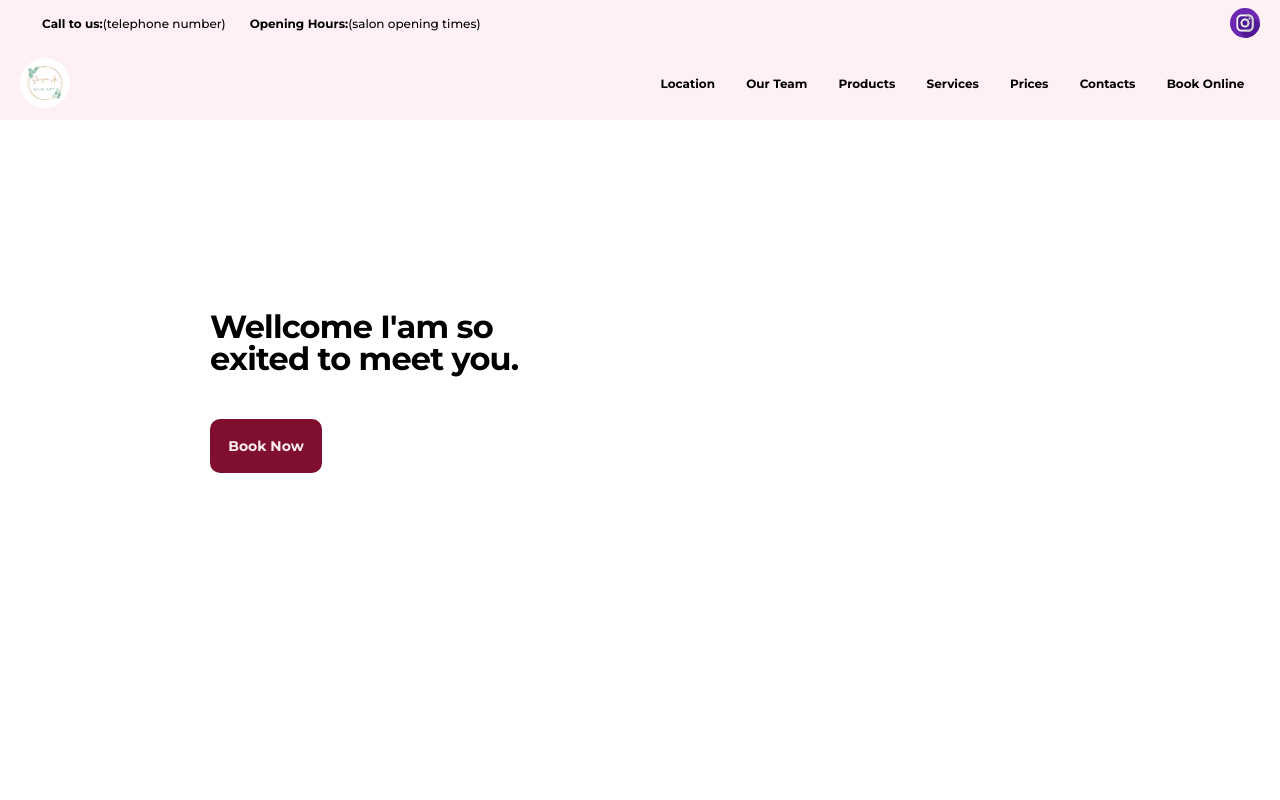
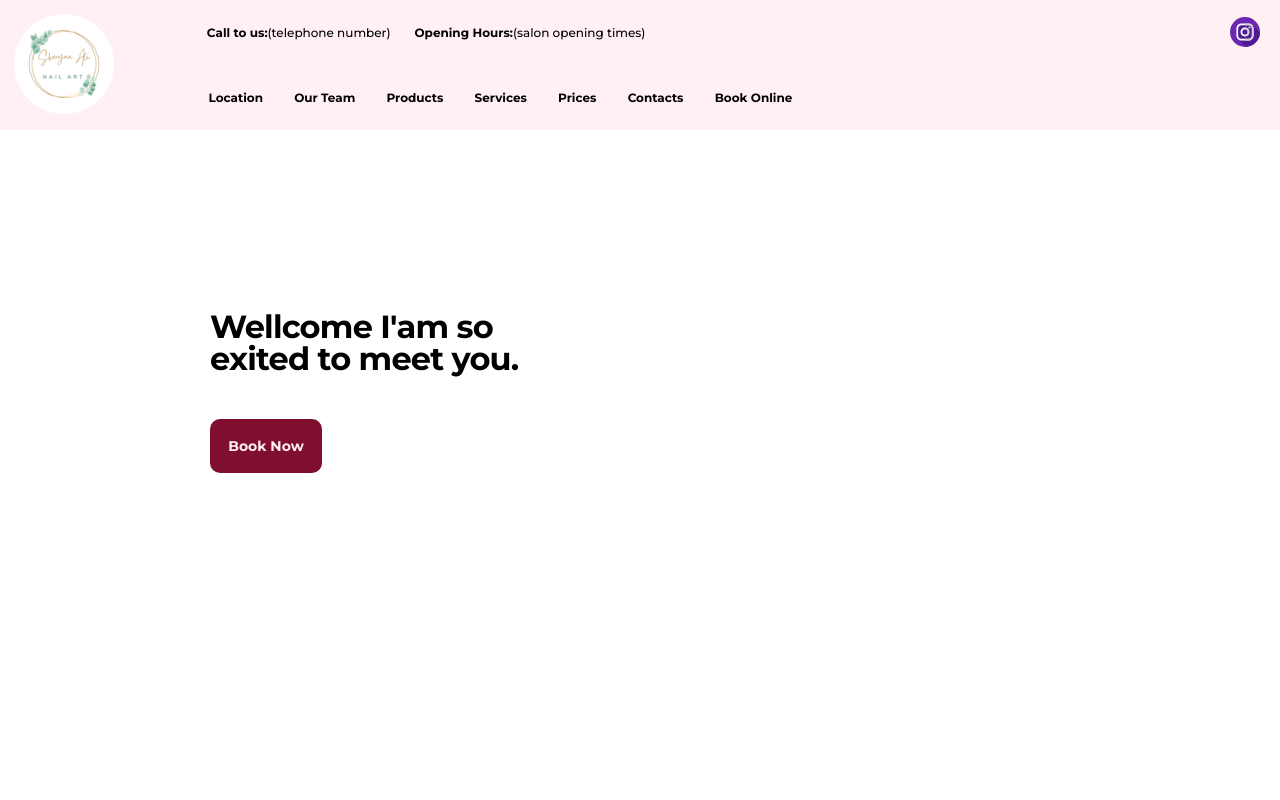
Before and after one commit to BircanAli/SheryanNails, a plain HTML site: page index.html in a window 1280 px wide. Shown: the top 800 px of the page. Drawn offline with nearby package versions, Linux system fonts and the light colour scheme.

Commit message:
new changes

```diff
--- a/index.html
+++ b/index.html
@@ -34,25 +34,27 @@
   <body>
     <header class="header nav-open">
       <div class="container">
-        <div class="social-media-container">
+        <div class="btn-logo">
+            <!-- logo here -->
+            <a  href="#" id="logo"><img class="logo-img" src="svg-icons/Logo/logo-1.png" alt="" srcset=""></a>
+          </div>
+        <!-- <div class="social-media-container"> -->
         <div class="social-media">
           <p><span class="bold">Call to us:</span>(telephone number)</p>
           <p><span class="bold">Opening Hours:</span>(salon opening times)</p>
         </div>
+
           <!-- logos [facebook, instagram] -->
-           <div class="social-media-logos">
+        <div class="social-media-logos">
             <a href="https://www.instagram.com/sheryan_ali_art_nails/?hl=en" target="_blank">
               <img  class="img-instagram" src="svg-icons/instagram-svgrepo-com.svg" alt="img link to the instagram"></a>
-           </div>
+        </div>
 
-        </div>
+        <!-- </div> -->
         <div class="nav">
-          <div class="btn-logo">
-            <!-- logo here -->
-            <a  href="#" id="logo"><img class="logo-img" src="svg-icons/Logo/logo-1.png" alt="" srcset=""></a>
-          </div>
 
-          <nav>
+
+          <nav class="nav-container">
             <ul class="nav-links">
               <li><a class="nav-link" href="#location">Location</a></li>
               <li>
--- a/style.css
+++ b/style.css
@@ -67,21 +67,19 @@ main {
   width: 100%;
   z-index: 9999;
 }
-.container {
+.container {display: grid;
+  grid-template-columns: 1fr 4fr 2fr;
+  grid-template-rows: 1fr 1fr;
 }
-.social-media-container {
+/* .social-media-container {
   display: grid;
   grid-template-columns: 2fr 1fr;
   align-items: center;
-}
+} */
 .social-media {
   display: flex;
-  /* justify-content: center; */
   align-items: center;
-
-  padding: 1.5em;
   color: #000;
-  /* background-color: #ffccd5; */
   font-size: 1.2rem;
 }
 .social-media-logos {
@@ -89,11 +87,13 @@ main {
   justify-content: flex-end;
   align-items: center;
   margin-right: 2em;
+
 }
 
 .img-instagram {
-  width: 3rem;
-  height: 3rem;
+ width: 3rem;
+
+
 }
 .bold {
   /* font-size: 1.2rem; */
@@ -104,16 +104,17 @@ main {
   display: flex;
   justify-content: space-between;
   align-items: center;
-  margin: 1em 2em;
+  grid-column: span 2/4;
+ padding: 1em;
 }
 .btn-logo {
-
+  grid-row: span 2/3 ;
+  padding: 1.4rem;
 }
-.logo-img {
-  width: 5rem;
-  height: 5rem;
+.logo-img{
+  width: 10rem;
+  height: 10rem;
   border-radius: 50%;
-  background-color: transparent;
 }
 
 .logo-icon:link,
@@ -184,8 +185,8 @@ main {
 }
 .hero-img {
   height: 100vh;
-  overflow: hidden;
-  background-position: center;
+ overflow: hidden;
+background-position: center;
   background-image: url(images/Pinkfontcupcoffee6720x4480.jpg);
   background-size: cover;
 }
@@ -258,7 +259,7 @@ main {
   padding: 1.5em;
   text-align: left;
 }
-.btn-container {
+.btn-container{
   display: flex;
   align-items: center;
   gap: 2em;
```
